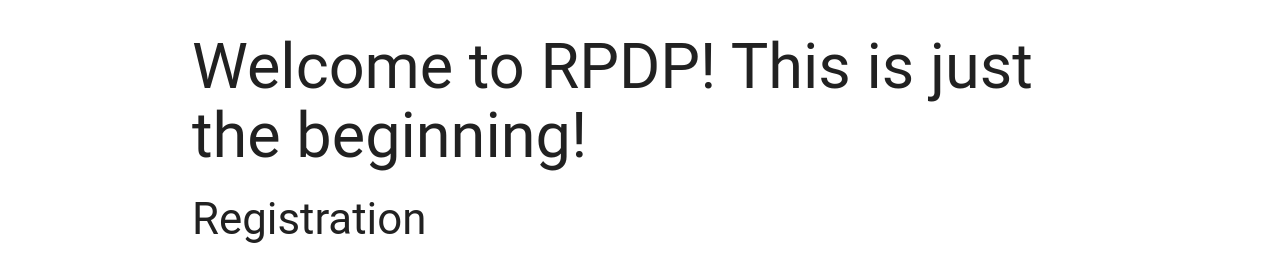
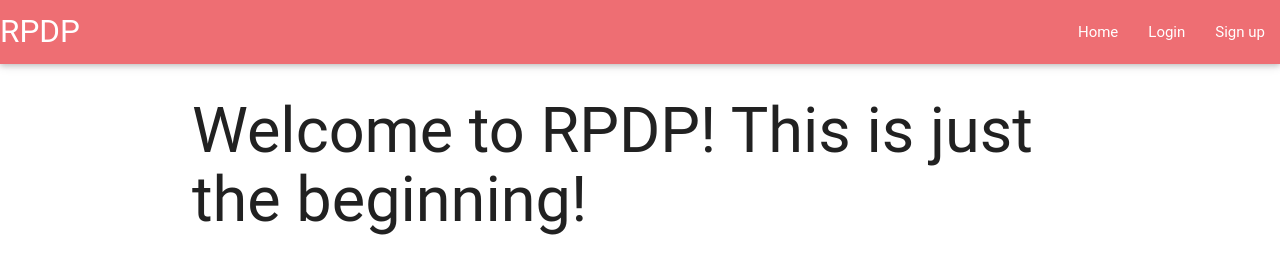
Before and after one commit to JGuyton501/RPDP, a Flask app: page / in a window 1280 px wide. Shown: the top 256 px of the page. Run offline with Flask 2, Linux system fonts and the light colour scheme; some libraries are stand-ins or nearby versions; some web fonts are replaced.

Commit message:
added templates and updated home

```diff
--- a/app.py
+++ b/app.py
@@ -6,5 +6,13 @@ app = Flask(__name__)
 def hello():
     return render_template('home.html')
 
+@app.route('/signup')
+def signup():
+    return render_template('signup.html')
+
+@app.route('/login')
+def login():
+    return render_template('login.html')
+
 if __name__ == '__main__':
     app.run()
--- /dev/null
+++ b/templates/footer.html
@@ -0,0 +1,7 @@
+<footer class="page-footer">
+    <div class="footer-copyright">
+        <div class="container">
+            <p>Designed, built, and maintained by Justin Guyton, Vish Reddy, Jesse Huang, Danny Weiner.</p>
+        </div>
+    </div>
+</footer>
--- a/templates/home.html
+++ b/templates/home.html
@@ -1,70 +1,34 @@
 <!DOCTYPE HTML>
 <html lang="en">
+
 <head>
     <meta charset="utf-8">
     <meta http-equiv="X-UA-Compatible" content="IE=edge">
     <meta name="viewport" content="width=device-width, initial-scale=1">
     <!-- The above 3 meta tags *must* come first in the head; any other head content must come *after* these tags -->
     <meta name="description" content="RPDP CMS">
-    	<meta name="author" content="Justin Guyton, Vish Reddy, Jesse Huang, Danny Weiner">
-
-	<script src="https://ajax.googleapis.com/ajax/libs/jquery/2.2.0/jquery.min.js" type="text/javascript"></script>
-	<!-- Compiled and minified CSS -->
-      	<link rel="stylesheet" href="https://cdnjs.cloudflare.com/ajax/libs/materialize/0.98.0/css/materialize.min.css">
-
-    	<!-- Compiled and minified JavaScript -->
-      	<script src="https://cdnjs.cloudflare.com/ajax/libs/materialize/0.98.0/js/materialize.min.js"></script>
+    <meta name="author" content="Justin Guyton, Vish Reddy, Jesse Huang, Danny Weiner"> {% include 'link.html' %}
 
     <title>Home -- RPDP</title>
+    {% include 'navbar.html' %}
+</head>
 
-	<!-- HTML5 shim and Respond.js for IE8 support of HTML5 elements and media queries -->
-    	<!--[if lt IE 9]>
-      	<script src="https://oss.maxcdn.com/html5shiv/3.7.3/html5shiv.min.js"></script>
-      	<script src="https://oss.maxcdn.com/respond/1.4.2/respond.min.js"></script>
-    	<![endif]-->
-</head>
 <body>
     <div class="container">
         <h1>Welcome to RPDP! This is just the beginning!</h1>
+        <img src="https://scontent-dft4-2.xx.fbcdn.net/v/t31.0-8/16299873_1427898880576140_8149694306854137712_o.jpg?oh=e5e7571d7cdeca8a13753f4adbbe5042&oe=5934CE1E" height="400px" width="400px" align="center">
     </div>
 
+
     <div class="container">
-    <h3>Registration</h3>
-    <div class="row">
-      <form class="col s12">
-          <div class="row">
-            <div class="input-field col s6">
-                <input id="first_name" type="text" class="validate">
-                <label for="first_name">First Name</label>
-            </div>
-            <div class="input-field col s6">
-                <input id="last_name" type="text" class="validate">
-                <label for="last_name">Last Name</label>
-            </div>
-          </div>
-          <div class="row">
-            <div class="input-field col s6">
-                <input id="email" type="email" class="validate">
-                <label for="email">Email Address</label>
-            </div>
-            <div class="input-field col s6">
-                <input id="password" type="password" class="validate">
-                <label for="password">Password</label>
-            </div>
-          </div>
-      </form>
-    </div>
+
     </div>
 
     <div class="divider"></div>
+    {% include 'footer.html' %}
 
-	<footer class="page-footer">
-        <div class="footer-copyright">
-          <div class="container">
-            <p>Designed, built, and maintained by Justin Guyton, Vish Reddy, Jesse Huang, Danny Weiner.</p>
-          </div>
-        </div>
-      </footer>
+
 
 </body>
+
 </html>
--- /dev/null
+++ b/templates/link.html
@@ -0,0 +1,16 @@
+<script src="https://ajax.googleapis.com/ajax/libs/jquery/2.2.0/jquery.min.js" type="text/javascript"></script>
+<!-- Compiled and minified CSS -->
+<link rel="stylesheet" href="https://cdnjs.cloudflare.com/ajax/libs/materialize/0.98.0/css/materialize.min.css">
+
+<!-- Compiled and minified JavaScript -->
+<script src="https://cdnjs.cloudflare.com/ajax/libs/materialize/0.98.0/js/materialize.min.js"></script>
+<link type="text/css" rel="stylesheet" href="dependencies/materialize.min.css">
+<script type="text/javascript" src="dependencies/jquery.min.js"></script>
+<script type="text/javascript" src="dependencies/materialize.min.js"></script>
+
+
+<!-- HTML5 shim and Respond.js for IE8 support of HTML5 elements and media queries -->
+<!--[if lt IE 9]>
+      	<script src="https://oss.maxcdn.com/html5shiv/3.7.3/html5shiv.min.js"></script>
+      	<script src="https://oss.maxcdn.com/respond/1.4.2/respond.min.js"></script>
+    	<![endif]-->
--- /dev/null
+++ b/templates/navbar.html
@@ -0,0 +1,11 @@
+<nav>
+    <div class="nav-wrapper">
+        <a href="#!" class="brand-logo">RPDP</a>
+        <ul class="right hide-on-med-and-down">
+            <li><a href="/">Home</a></li>
+
+            <li><a href="/login">Login</a></li>
+            <li><a href="/signup">Sign up</a></li>
+        </ul>
+    </div>
+</nav>
```
Also changed, not shown: templates/login.html (added, +34 -0 lines), templates/signup.html (added, +44 -0 lines). Lines whose indentation alone changed are shown as unchanged.
